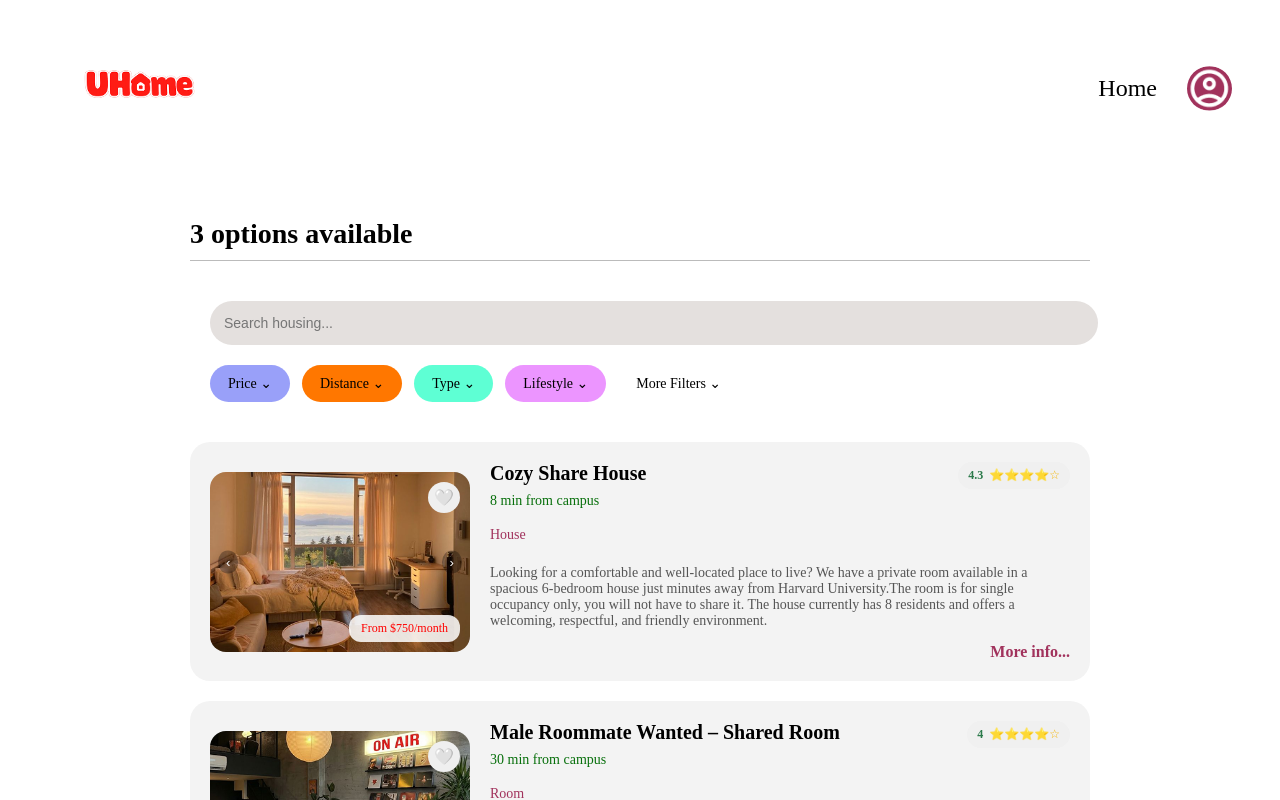
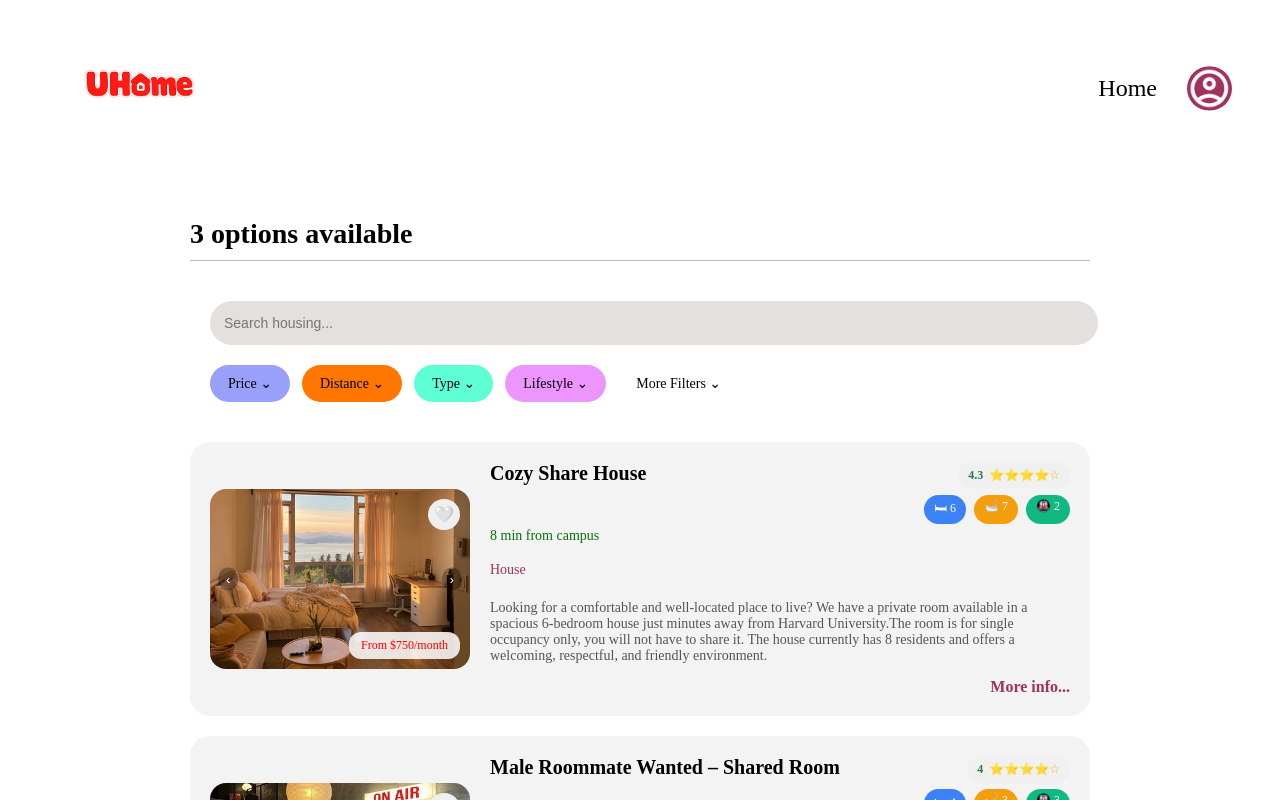
Before and after one commit to 123diso/WebUhome, a React (Vite) app: page / in a window 1280 px wide. Shown: the top 800 px of the page. Built offline with nearby package versions, Linux system fonts and the light colour scheme.

Commit message:
feat(ui): housing list UI with filters, navbar, ratings and details

```diff
--- a/src/components/HousingCard.css
+++ b/src/components/HousingCard.css
@@ -8,6 +8,7 @@
   align-items: center;
 }
 
+/* IMAGE */
 .card-image {
   position: relative;
   width: 260px;
@@ -22,6 +23,7 @@
   border-radius: 16px;
 }
 
+/* PRICE */
 .price {
   position: absolute;
   bottom: 10px;
@@ -33,6 +35,7 @@
   font-size: 12px;
 }
 
+/* FAVORITE */
 .favorite-btn {
   position: absolute;
   top: 10px;
@@ -44,6 +47,7 @@
   font-size: 16px;
 }
 
+/* ARROWS */
 .arrow {
   position: absolute;
   top: 50%;
@@ -64,23 +68,29 @@
   right: 8px;
 }
 
+/* CONTENT */
 .card-content {
   flex: 1;
   display: flex;
   flex-direction: column;
 }
 
+/* HEADER */
 .card-header {
   display: flex;
   justify-content: space-between;
   align-items: flex-start;
 }
 
-.card-content h3 {
-  margin: 0;
-  font-size: 20px;
+/* 👉 CLAVE PARA QUE TODO SE VAYA A LA DERECHA */
+.right-section {
+  display: flex;
+  flex-direction: column;
+  align-items: flex-end; /* 🔥 ESTO LO ARREGLA TODO */
+  gap: 6px;
 }
 
+/* RATING */
 .rating {
   display: flex;
   align-items: center;
@@ -100,6 +110,39 @@
   color: #f4b400;
 }
 
+/* 🔥 BURBUJAS */
+.bubbles {
+  display: flex;
+  gap: 8px;
+}
+
+/* 🔥 IMPORTANTE: quitar width raro */
+.bubble {
+  padding: 4px 10px;
+  border-radius: 20px;
+  font-size: 12px;
+  color: white;
+  width: fit-content; /* 🔥 evita barras gigantes */
+}
+
+.bubble.blue {
+  background: #3b82f6;
+}
+
+.bubble.orange {
+  background: #f59e0b;
+}
+
+.bubble.green {
+  background: #10b981;
+}
+
+/* TEXT */
+.card-content h3 {
+  margin: 0;
+  font-size: 20px;
+}
+
 .distance {
   color: #076f0b;
   font-size: 14px;
@@ -116,6 +159,7 @@
   color: #555;
   margin-top: 8px;
 }
+
 .more-info {
   margin-top: auto;
   align-self: flex-end;
--- a/src/components/HousingCard.tsx
+++ b/src/components/HousingCard.tsx
@@ -35,6 +35,7 @@ const HousingCard = ({ house, isFavorite, onToggleFavorite }: Props) => {
 
   return (
     <div className="card">
+      {/* IMAGE */}
       <div className="card-image">
         <img src={house.images[currentImage]} alt={house.title} />
 
@@ -56,20 +57,29 @@ const HousingCard = ({ house, isFavorite, onToggleFavorite }: Props) => {
         </button>
       </div>
 
+      {/* CONTENT */}
       <div className="card-content">
+        {/* HEADER */}
         <div className="card-header">
           <h3>{house.title}</h3>
 
-          <div className="rating">
-            <span className="rating-number">{house.rating}</span>
-            <span className="stars">{renderStars(house.rating)}</span>
+          <div className="right-section">
+            <div className="rating">
+              <span className="rating-number">{house.rating}</span>
+              <span className="stars">{renderStars(house.rating)}</span>
+            </div>
+
+            {/* 🔥 BURBUJAS AHORA DEPENDEN DE ESTE CONTENEDOR */}
+            <div className="bubbles">
+              <div className="bubble blue">🛏 {house.beds}</div>
+              <div className="bubble orange">🛁 {house.baths}</div>
+              <div className="bubble green">🚇 {house.transport}</div>
+            </div>
           </div>
         </div>
 
         <p className="distance">{house.distance} min from campus</p>
-
         <p className="type">{house.type}</p>
-
         <p className="description">{house.description}</p>
 
         <a className="more-info">More info...</a>
```
